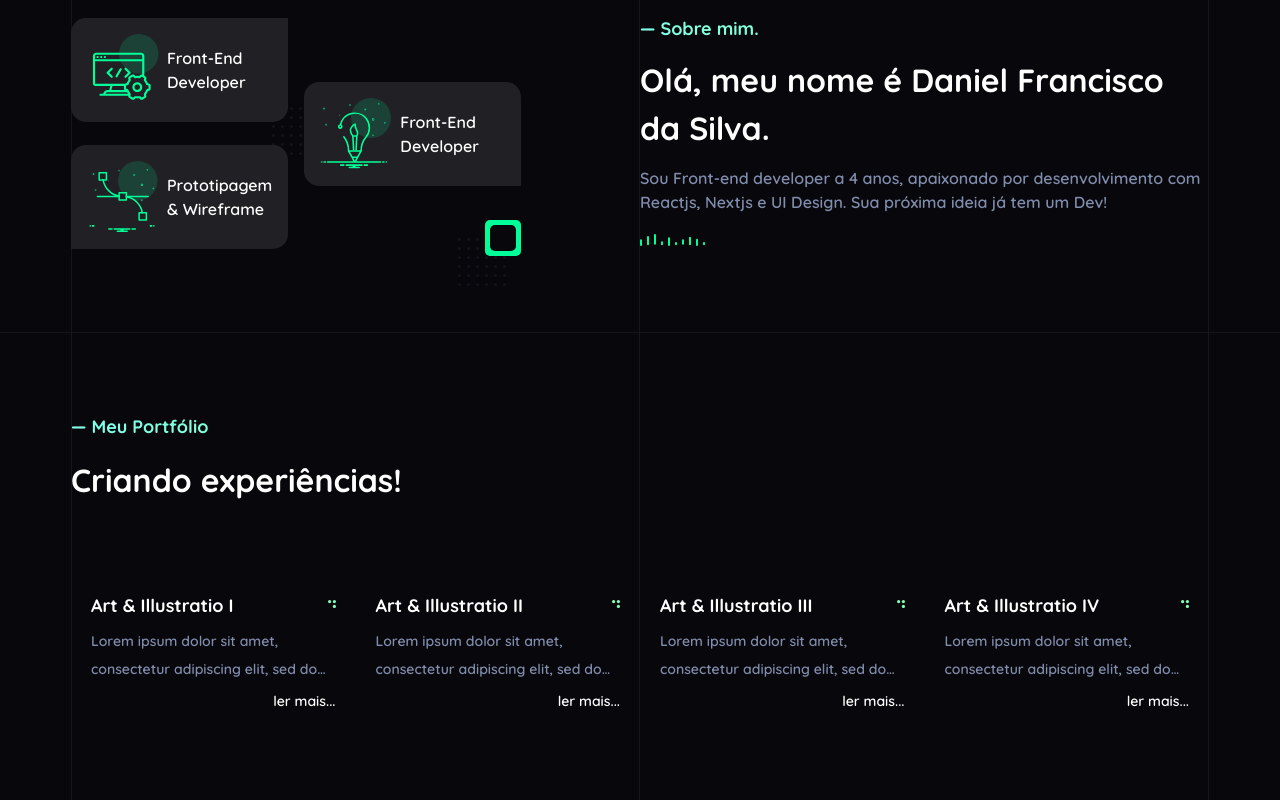
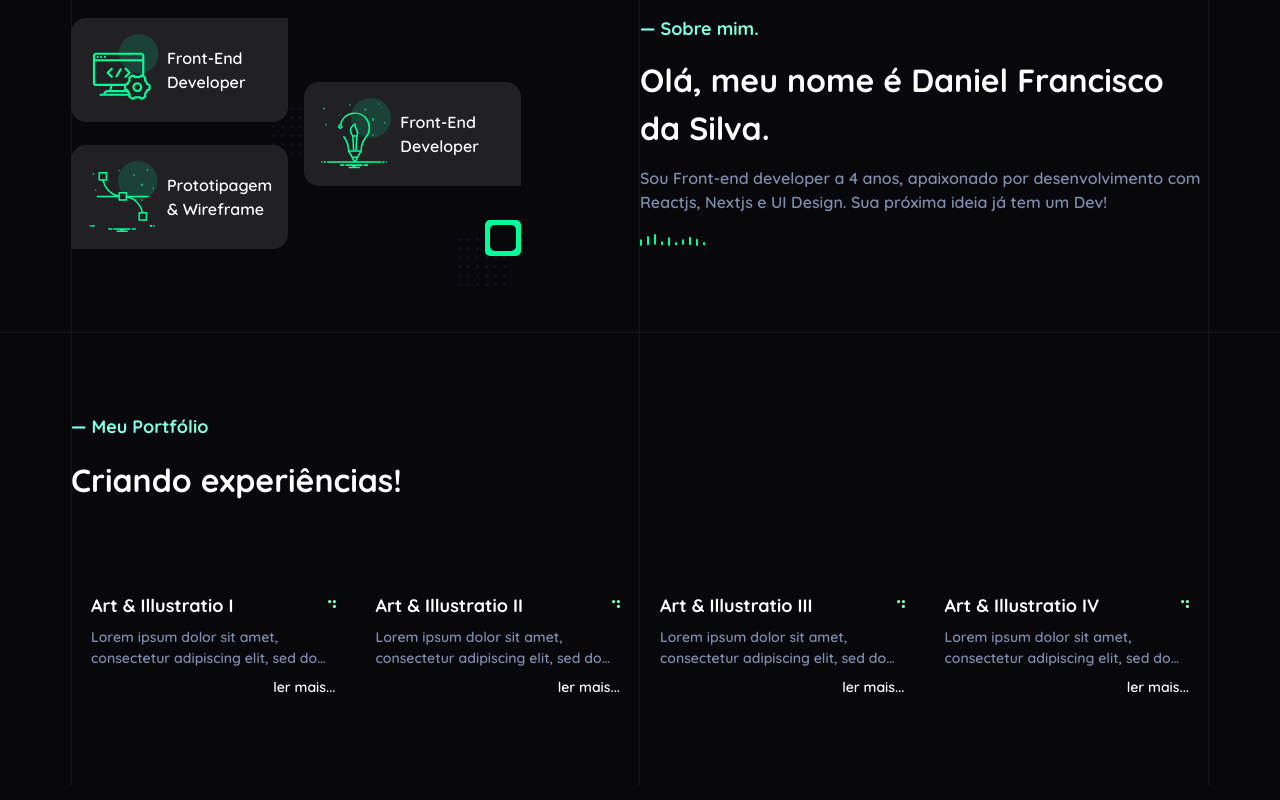
Before and after one commit to dfsilva-dxp/dfsilva-portfolio, a Next.js app: page / in a window 1280 px wide. Shown: the part 678-1478 px from the top of the page. Built offline with nearby package versions, Linux system fonts and the light colour scheme.

Commit message:
feat: add line-height 1.5

```diff
--- a/src/components/Work/styles.ts
+++ b/src/components/Work/styles.ts
@@ -36,7 +36,7 @@ export const Description = styled.p`
     font-size: ${theme.font.sizes.xsmall};
     color: ${theme.colors.gray400};
     font-weight: ${theme.font.weight.medium};
-    line-height: 2.8rem;
+    line-height: 1.5;
     overflow: hidden;
     text-overflow: ellipsis;
     display: -webkit-box;
@@ -47,9 +47,10 @@ export const Description = styled.p`
 
 export const CustonLink = styled.a`
   ${({ theme }) => css`
+    width: fit-content;
     font-size: ${theme.font.sizes.xsmall};
     font-weight: ${theme.font.weight.medium};
-    text-align: right;
+    justify-self: end;
 
     transition: color ${theme.transition.default};
 
```
